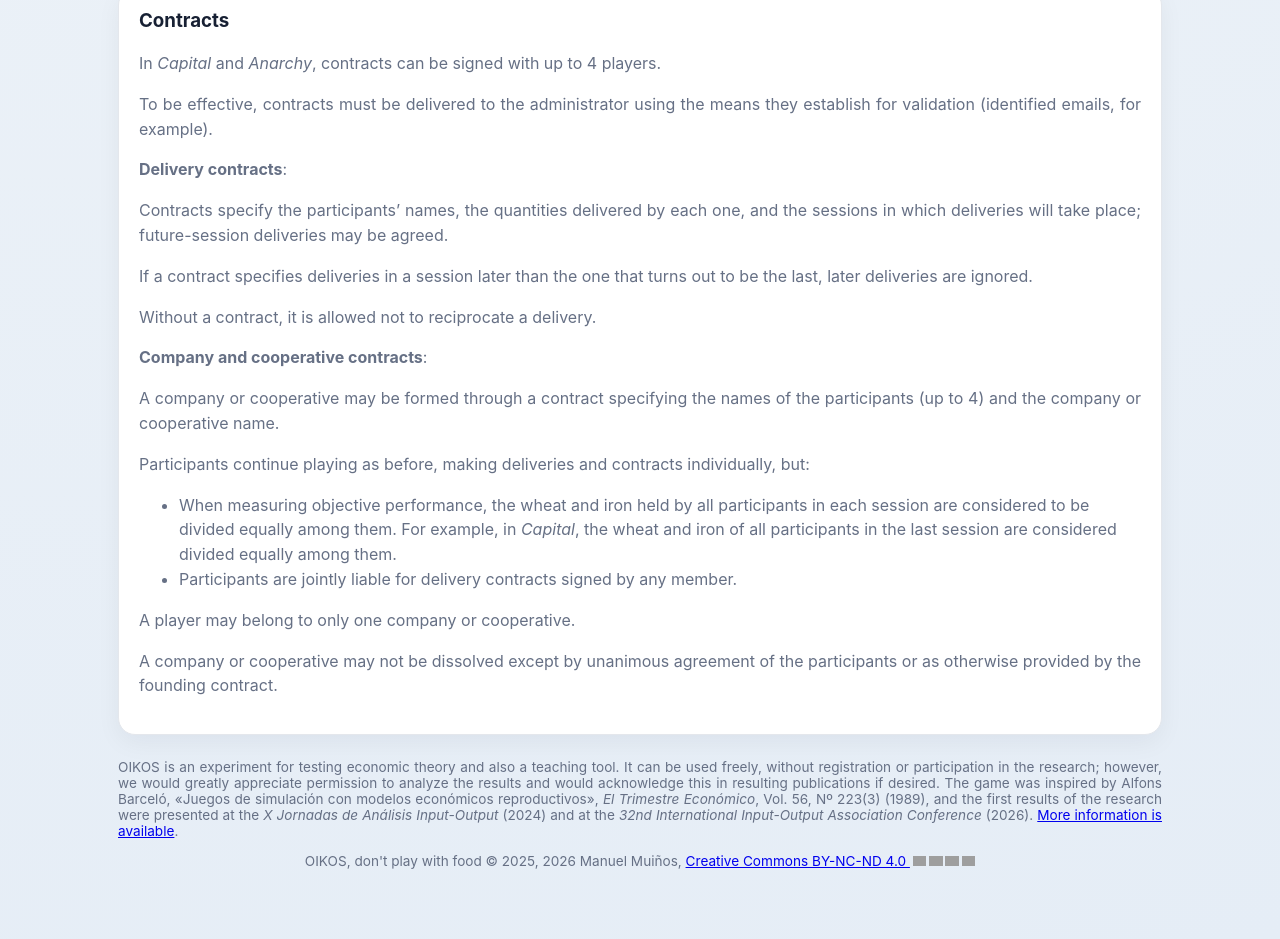
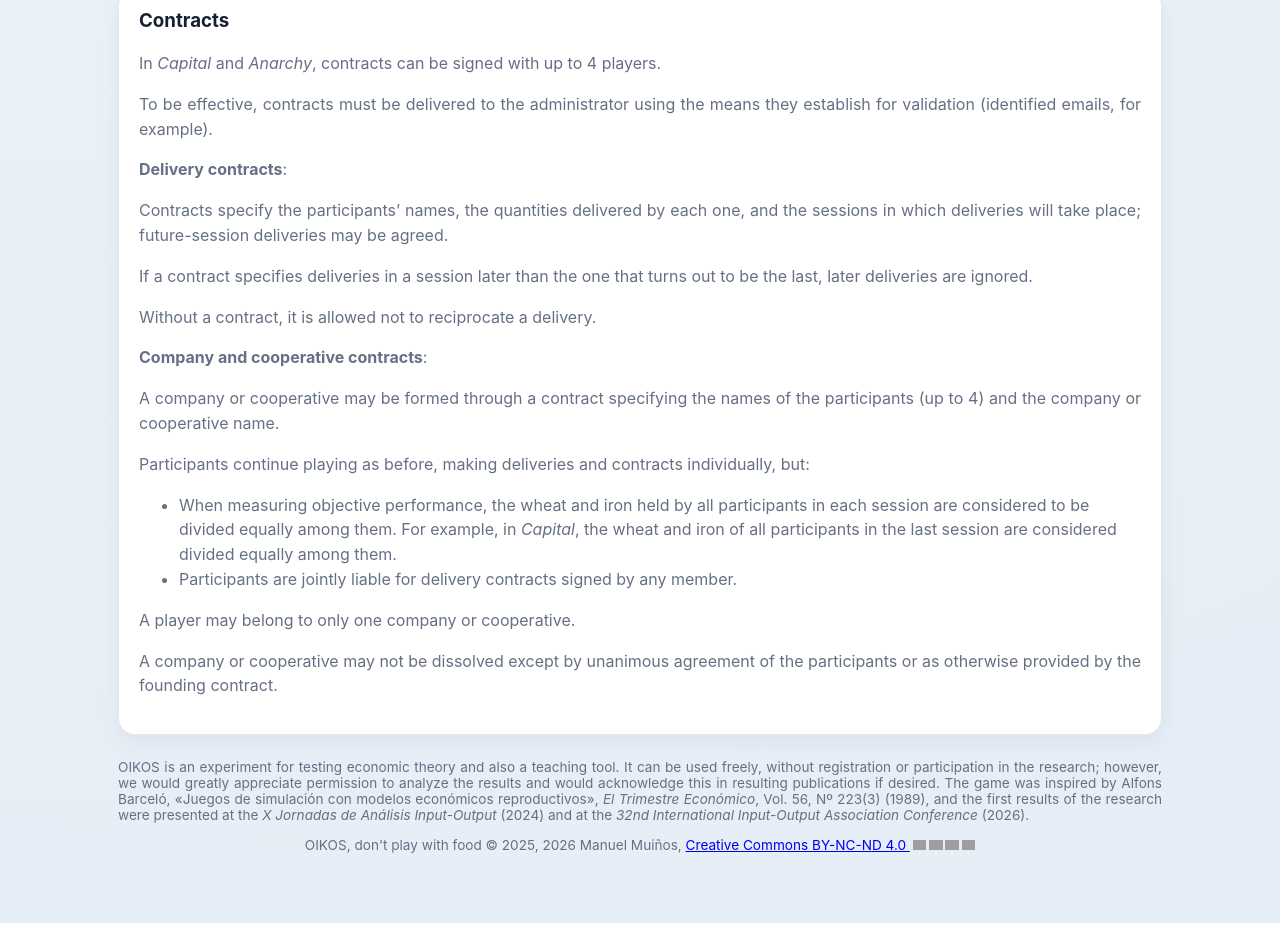
Before and after one commit to mmuinosp-hub/uab, a website: page public/indexeng.html in a window 1280 px wide. Shown: the part 2292-3231 px from the top of the page. Drawn offline with Linux system fonts and the light colour scheme; grey boxes are pictures that could not be loaded.

Commit message:
Add files via upload

```diff
--- a/public/indexeng.html
+++ b/public/indexeng.html
@@ -113,7 +113,7 @@ main{max-width:1080px;margin:auto;padding:34px 18px 70px}.hero{padding:38px 30px
 <p align ="Justify">
 OIKOS is an experiment for testing economic theory and also a teaching tool. It can be used freely, without registration or participation in the research; however, we would greatly appreciate permission to analyze the results and would acknowledge this in resulting publications if desired.
 The game was inspired by Alfons Barceló, «Juegos de simulación con modelos económicos reproductivos», <i>El Trimestre Económico</i>, Vol. 56, Nº 223(3) (1989),
-and the first results of the research were presented at the <i>X Jornadas de Análisis Input-Output</i> (2024) and at the <i>32nd International Input-Output Association Conference</i> (2026). <a href="https://sites.google.com/view/manuelmuinhospaneng/oikos" target="_blank">More information is available</A>.
+and the first results of the research were presented at the <i>X Jornadas de Análisis Input-Output</i> (2024) and at the <i>32nd International Input-Output Association Conference</i> (2026).
 </p>
 
 OIKOS, don't play with food © 2025, 2026 Manuel Muiños, <a href="https://creativecommons.org/licenses/by-nc-nd/4.0/" target="_blank">Creative Commons BY-NC-ND 4.0
```
